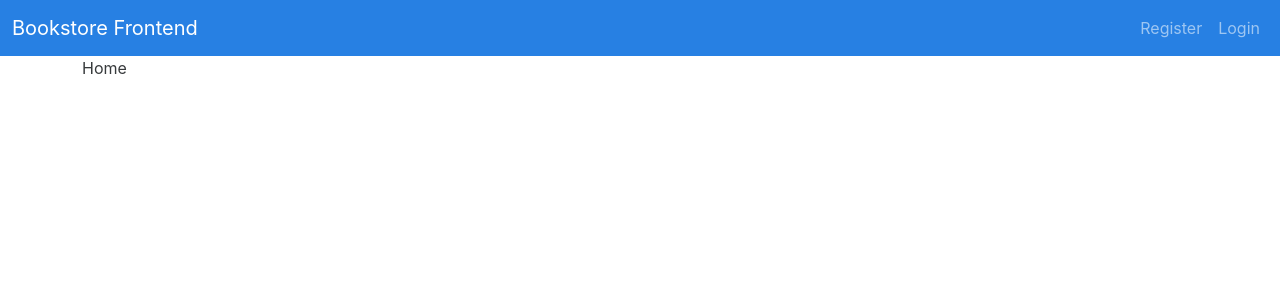
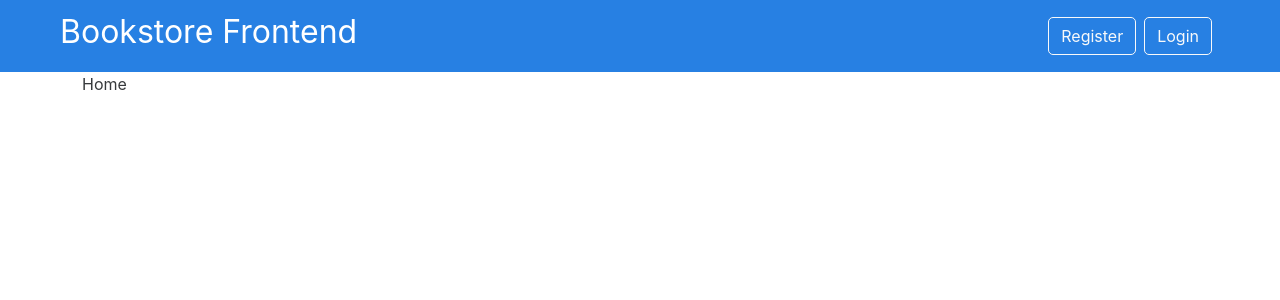
Before and after one commit to AOSP-NIT-Surat/Bookstore-Frontend-web, a React (Create React App) app: page / in a window 1280 px wide. Shown: the top 300 px of the page. Built offline with nearby package versions, Linux system fonts and the light colour scheme.

Commit message:
updated navbar.js

```diff
--- a/src/components/Navbar.js
+++ b/src/components/Navbar.js
@@ -5,11 +5,11 @@ function Navbar() {
   return (
     <nav className="navbar navbar-expand-lg navbar-dark bg-primary">
       <div className="container-fluid">
-        <Link className="navbar-brand" to="/">
-          Bookstore Frontend
+        <Link className="navbar-brand ms-5" to="/">
+          <h2>Bookstore Frontend</h2>
         </Link>
         <button
-          className="navbar-toggler"
+          className="navbar-toggler me-5"
           type="button"
           data-bs-toggle="collapse"
           data-bs-target="#navbarColor01"
@@ -20,15 +20,23 @@ function Navbar() {
           <span className="navbar-toggler-icon"></span>
         </button>
 
-        <div className="collapse navbar-collapse" id="navbarColor01">
+        <div className="collapse navbar-collapse me-5 ms-5" id="navbarColor01">
           <ul className="navbar-nav ms-auto">
-            <li className="nav-item">
-              <Link className="nav-link" to="/register">
+            <li className="nav-item my-2 me-2">
+              <Link
+                to="/register"
+                className="btn btn-outline-light"
+                style={{ borderRadius: "5px" }}
+              >
                 Register
               </Link>
             </li>
-            <li className="nav-item">
-              <Link className="nav-link" to="/login">
+            <li className="nav-item my-2 me-2">
+              <Link
+                to="/login"
+                className="btn btn-outline-light"
+                style={{ borderRadius: "5px" }}
+              >
                 Login
               </Link>
             </li>
```
